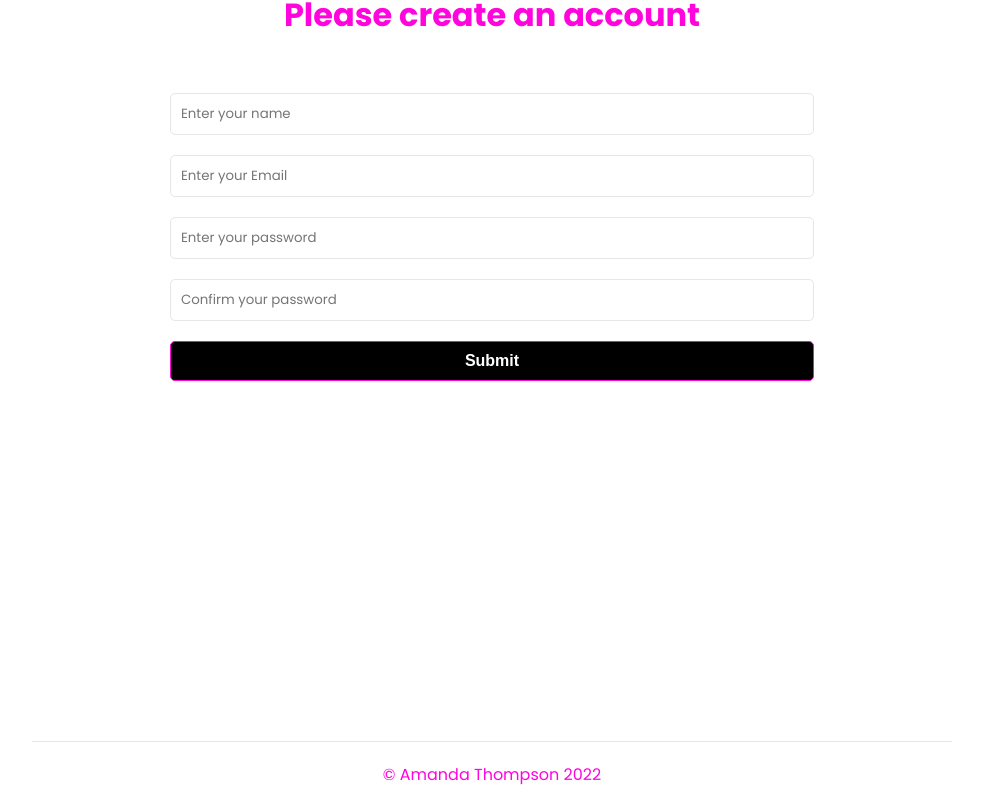
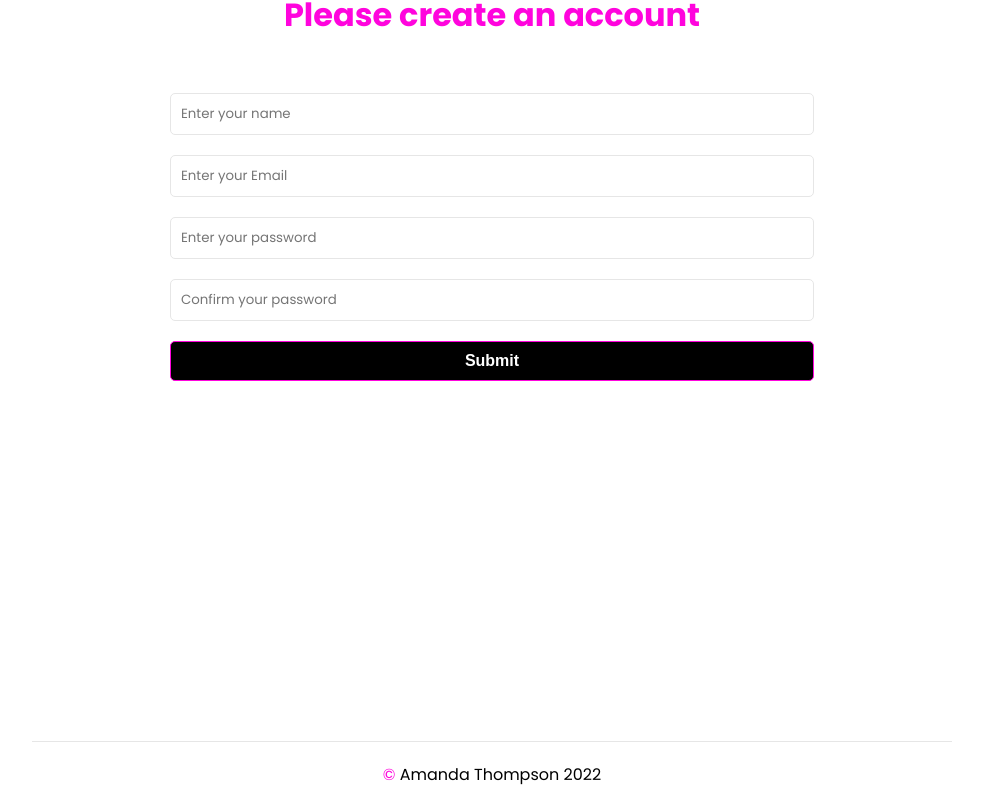
Before and after one commit to mandathompson/MERN2022, a React (Create React App) app in the folder frontend/: page /register in a window 1280 px wide. Shown: the part 230-1037 px from the top of the page, without its empty margins (148-1131 px from the left). Built offline with nearby package versions, Linux system fonts and the light colour scheme.

Commit message:
link to repo

```diff
--- a/frontend/src/components/Footer.jsx
+++ b/frontend/src/components/Footer.jsx
@@ -2,7 +2,7 @@ import React from 'react'
 
 function Footer() {
   return (
-    <div className="footer">&copy; Amanda Thompson 2022</div>
+    <div className="footer">&copy;<a rel="noreferrer" href="https://github.com/mandathompson/MERN2022" target="_blank"> Amanda Thompson 2022</a></div>
   )
 }
 
```
